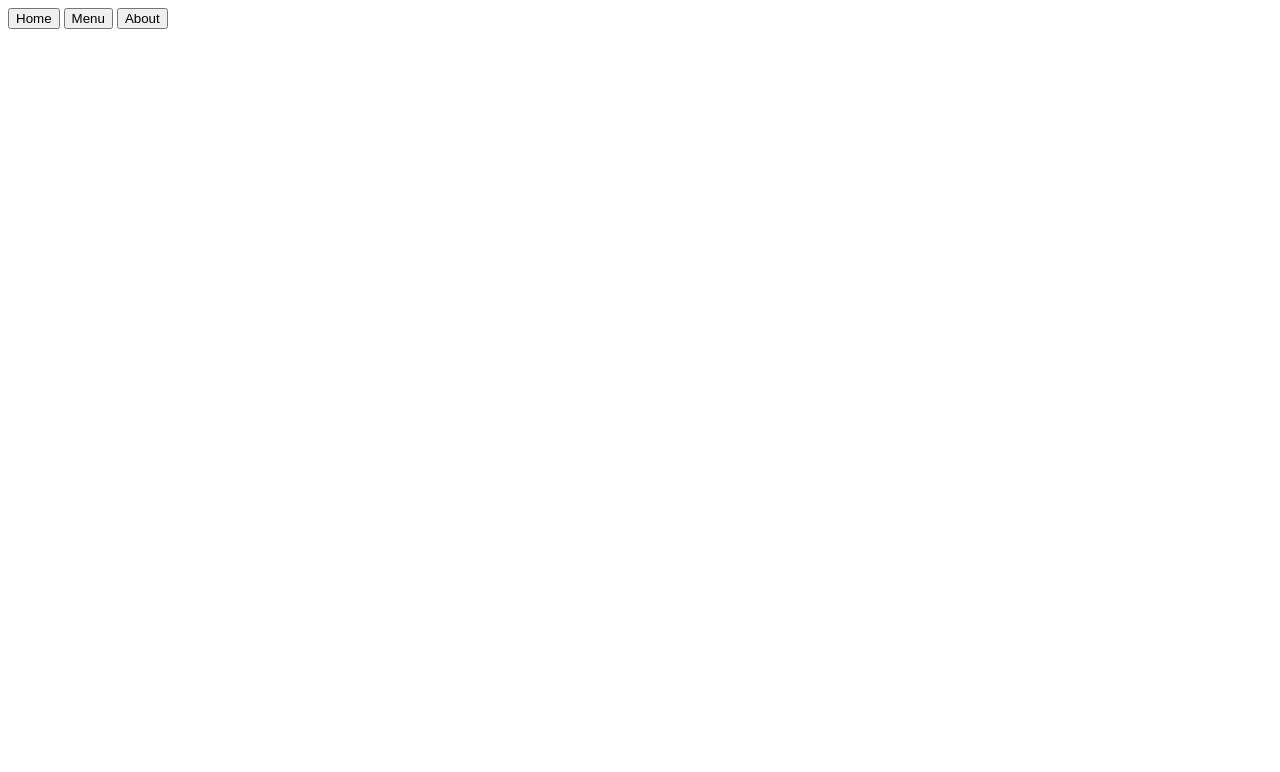
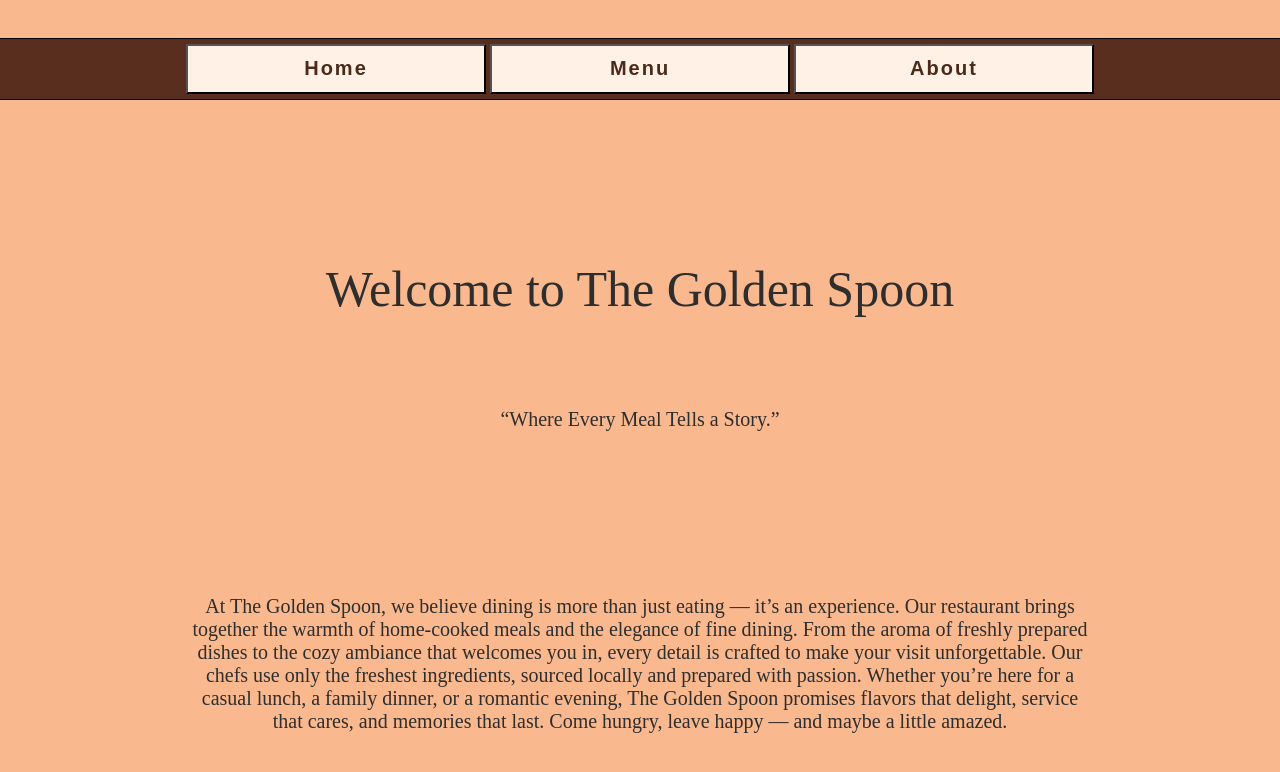
Before and after one commit to Raj-0512/odin_restaurant_page, a website: page src/template.html in a window 1280 px wide. Drawn offline with Linux system fonts and the light colour scheme.

Commit message:
Webpage demo look made using html and css

```diff
--- a/src/index.js
+++ /dev/null
@@ -1 +0,0 @@
-console.log("Hi Nigger");
--- /dev/null
+++ b/src/style.css
@@ -0,0 +1,82 @@
+html, body {
+    height: 100%;
+    margin: 0;
+    padding: 0;
+}
+
+body {
+    display: flex;
+    justify-content: center;
+    align-items: center;
+    flex-direction: column;
+    min-height: 100vh;
+    background-color: #f9b88e;
+}
+
+/* Center all content together */
+#content {
+    display: flex;
+    flex-direction: column;
+    justify-content: center;
+    align-items: center;
+    text-align: center;
+    margin-top: -100px;
+}
+
+/* Optional: You can remove the big bottom margin in navigation */
+#navigation_container {
+    display: flex;
+    justify-content: center;
+    align-items: center;
+    margin-bottom: 200px;
+    position: relative;
+    width: 100%;
+    border: 1px solid black;
+    height: 60px;
+    background-color: #5a2e1f;
+}
+
+/* Keep your text containers neat */
+#title_container {
+    display: flex;
+    justify-content: center;
+    align-items: center;
+    flex-direction: column;
+    text-align: center;
+    padding: 10px;
+    font-size: 50px;
+    color:#2e2e2e;
+
+}
+#title_container_phrase{
+    display: flex;
+    justify-content: center;
+    align-items: center;
+    flex-direction: column;
+    text-align: center;
+    padding: 10px;
+    margin-bottom: 50px;
+    color:#2e2e2e;
+
+}
+
+#core_text_container{
+    display: flex;
+    justify-content: center;
+    align-items: center;
+    flex-direction: column;
+    text-align: center;
+    padding: 10px;
+    width: 900px;
+    color:#2e2e2e;
+    font-size: 20px;
+}
+.buttons{
+    height: 50px;
+    width: 300px;
+    font-size: 20px;
+    letter-spacing: 2px;
+    background-color: #fff1e6;
+    color:#4b2a1a;
+    font-weight: bold;
+}
--- a/src/template.html
+++ b/src/template.html
@@ -1,5 +1,6 @@
 <!doctype html>
 <html lang="en">
+<link rel="stylesheet" href="style.css">
 <head>
     <meta charset="UTF-8">
     <meta name="viewport"
@@ -8,15 +9,31 @@
     <title>Document</title>
 </head>
 <body>
-<header>
+<header id="navigation_container">
     <nav>
-        <button id="home-btn">Home</button>
-        <button id="menu-btn">Menu</button>
-        <button id="about-btn">About</button>
+        <button id="home-btn" class="buttons">Home</button>
+        <button id="menu-btn" class="buttons">Menu</button>
+        <button id="about-btn" class="buttons">About</button>
     </nav>
 </header>
 
 <div id="content">
+    <div id="title_container">
+    <p>Welcome to The Golden Spoon</p>
+    </div>
+    <div id="title_container_phrase">
+    <p style="font-size: 20px">“Where Every Meal Tells a Story.”</p>
+    </div>
+    <br>
+    <br>
+    <br>
+    <div id="core_text_container">
+    <p>At The Golden Spoon, we believe dining is more than just eating — it’s an experience. Our restaurant brings together the warmth of home-cooked meals and the elegance of fine dining. From the aroma of freshly prepared dishes to the cozy ambiance that welcomes you in, every detail is crafted to make your visit unforgettable.
+
+        Our chefs use only the freshest ingredients, sourced locally and prepared with passion. Whether you’re here for a casual lunch, a family dinner, or a romantic evening, The Golden Spoon promises flavors that delight, service that cares, and memories that last.
+
+         Come hungry, leave happy — and maybe a little amazed.</p>
+    </div>
 </div>
 </body>
 </html>
```
